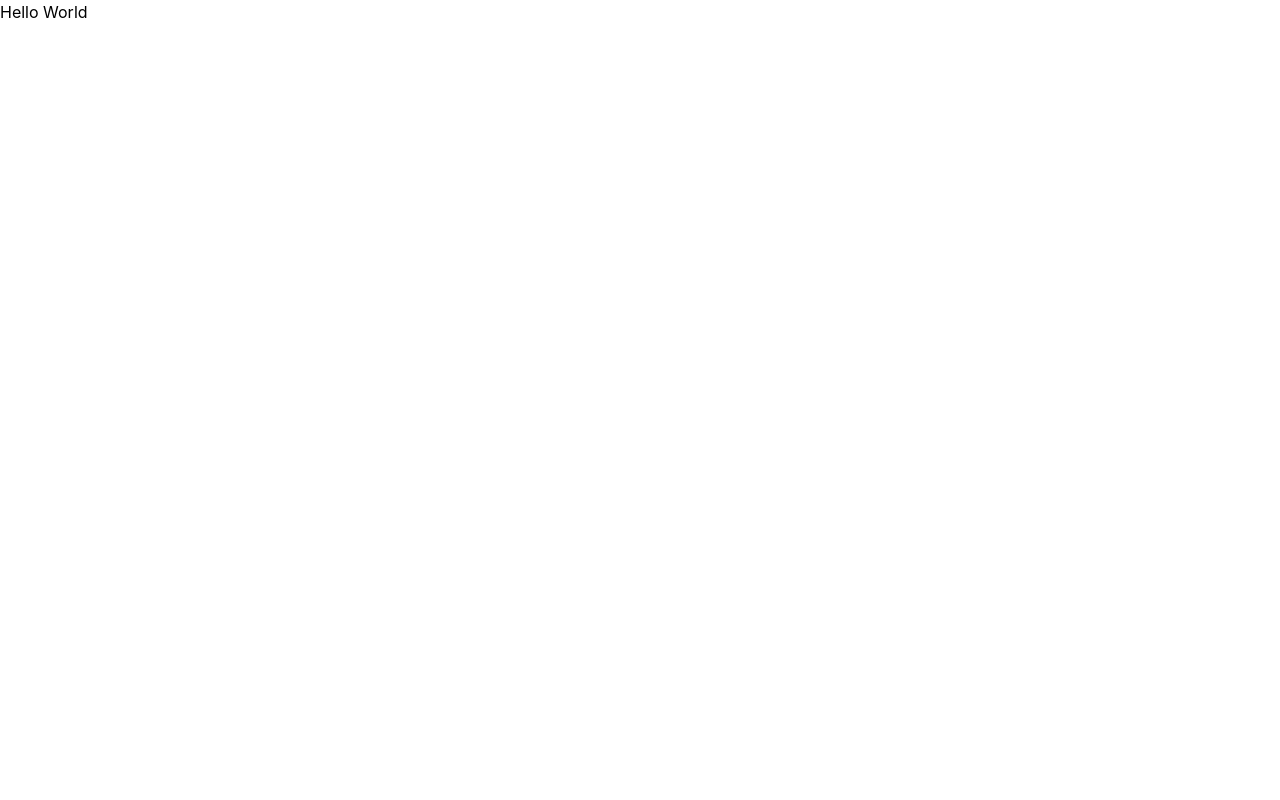
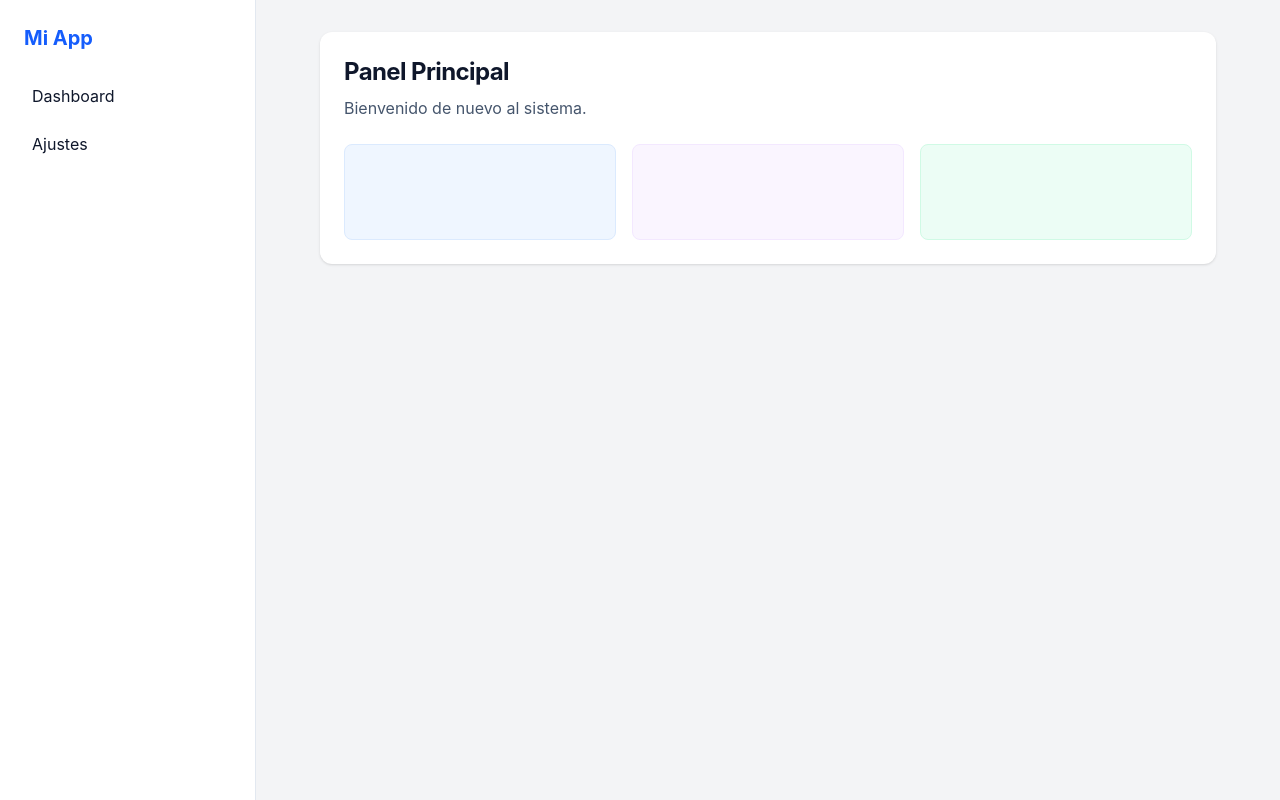
Before and after one commit to felipedev13092005/pardploy, a React (Vite) app in the folder ui/web/: page / in a window 1280 px wide. Built offline with nearby package versions, Linux system fonts and the light colour scheme.

Commit message:
fix: pages.

```diff
--- /dev/null
+++ b/ui/web/src/app/private/(MainLayout)/MainLayout.tsx
@@ -0,0 +1,23 @@
+import { Outlet, Link } from "react-router";
+
+export default function MainLayout() {
+  return (
+    <div className="flex min-h-screen bg-gray-100 text-slate-900">
+      {/* Sidebar con Tailwind */}
+      <aside className="w-64 bg-white border-r border-slate-200 p-6">
+        <h2 className="text-xl font-bold mb-6 text-blue-600">Mi App</h2>
+        <nav className="space-y-2">
+          <Link to="/" className="block p-2 hover:bg-slate-50 rounded">Dashboard</Link>
+          <Link to="/ajustes" className="block p-2 hover:bg-slate-50 rounded">Ajustes</Link>
+        </nav>
+      </aside>
+
+      {/* Contenido Dinámico */}
+      <main className="flex-1 p-8">
+        <div className="max-w-4xl mx-auto bg-white p-6 rounded-xl shadow-sm">
+          <Outlet /> {/* <-- Aquí cae el contenido de PageDashboard */}
+        </div>
+      </main>
+    </div>
+  );
+}
--- /dev/null
+++ b/ui/web/src/app/private/(MainLayout)/dashboard/PageDashboard.tsx
@@ -0,0 +1,14 @@
+export default function PageDashboard() {
+  return (
+    <section>
+      <h1 className="text-2xl font-bold tracking-tight">Panel Principal</h1>
+      <p className="mt-2 text-slate-600">Bienvenido de nuevo al sistema.</p>
+
+      <div className="grid grid-cols-3 gap-4 mt-6">
+        <div className="h-24 bg-blue-50 border border-blue-100 rounded-lg"></div>
+        <div className="h-24 bg-purple-50 border border-purple-100 rounded-lg"></div>
+        <div className="h-24 bg-emerald-50 border border-emerald-100 rounded-lg"></div>
+      </div>
+    </section>
+  );
+}
--- a/ui/web/src/app/router.tsx
+++ b/ui/web/src/app/router.tsx
@@ -1,8 +1,24 @@
 import { createBrowserRouter } from "react-router";
+import MainLayout from "./private/(MainLayout)/MainLayout";
+import PageDashboard from "./private/(MainLayout)/dashboard/PageDashboard";
 
 export const router = createBrowserRouter([
   {
     path: "/",
-    element: <div>Hello World</ div >,
+    element: <MainLayout />, // El padre
+    children: [
+      {
+        index: true, // Esto hace que se vea al entrar a "/"
+        element: <PageDashboard />,
+      },
+      {
+        path: "dashboard", // Se verá en "/dashboard"
+        element: <PageDashboard />,
+      },
+    ],
+  },
+  {
+    path: "/test",
+    element: <div>Hello World</div>,
   },
 ]);
```
